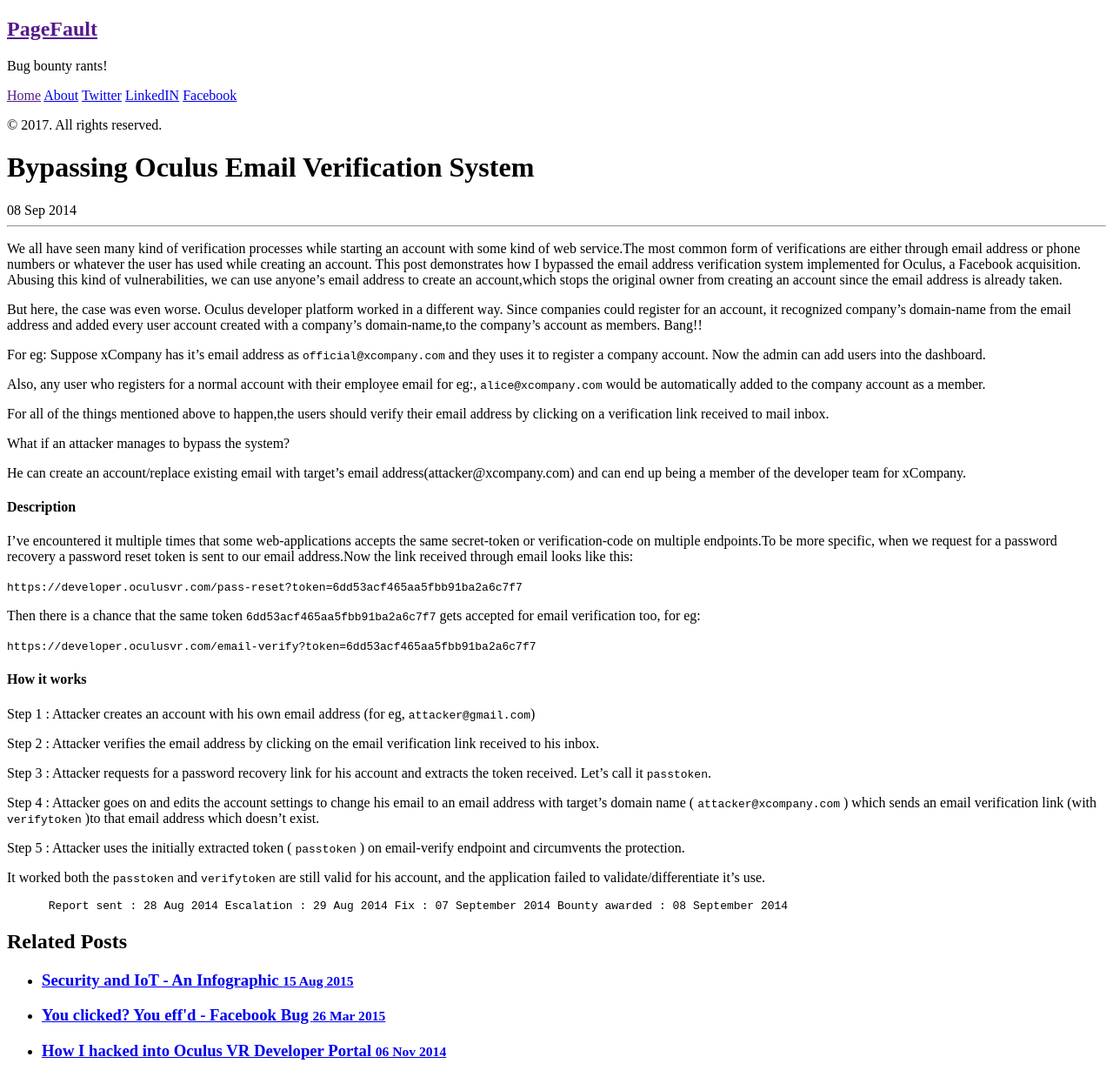
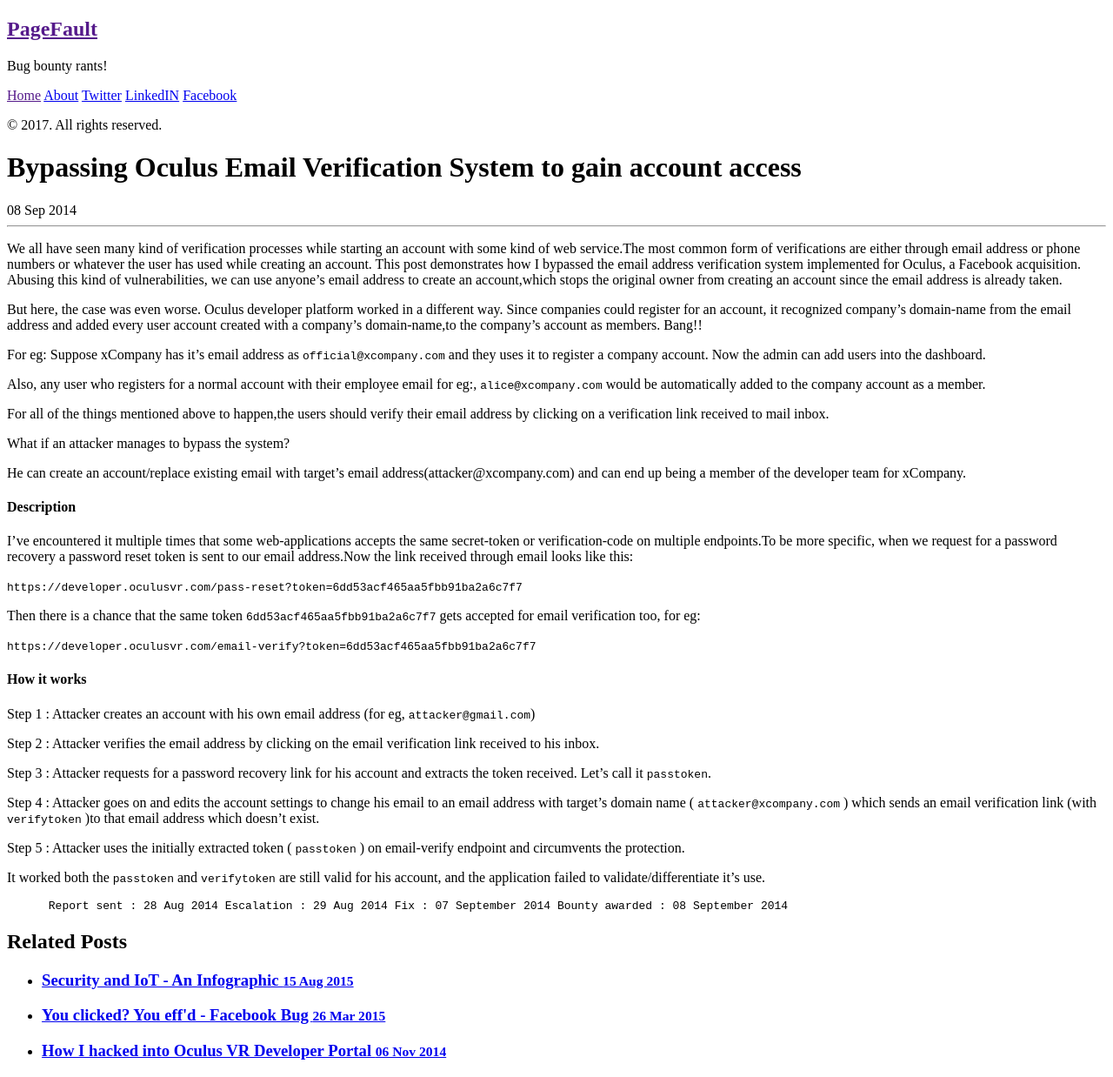
Before and after one commit to sahadnk72/sahadnk72.github.io, a Jekyll site: the page built from _posts/2014-09-08-bypass-email-oculus.md, in a window 1280 px wide. Shown: the whole page at 87% size. Built offline with Jekyll 4.4.1, drawn with Linux system fonts in a browser that asks for light colours; Markdown is read by kramdown in place of the engine named in the settings.

Commit message:
Update 2014-09-08-bypass-email-oculus.md

```diff
--- a/_posts/2014-09-08-bypass-email-oculus.md
+++ b/_posts/2014-09-08-bypass-email-oculus.md
@@ -1,6 +1,6 @@
 ---
 layout: post
-title: Bypassing Oculus Email Verification System
+title: Bypassing Oculus Email Verification System to gain account access
 ---
 
 ---
```
